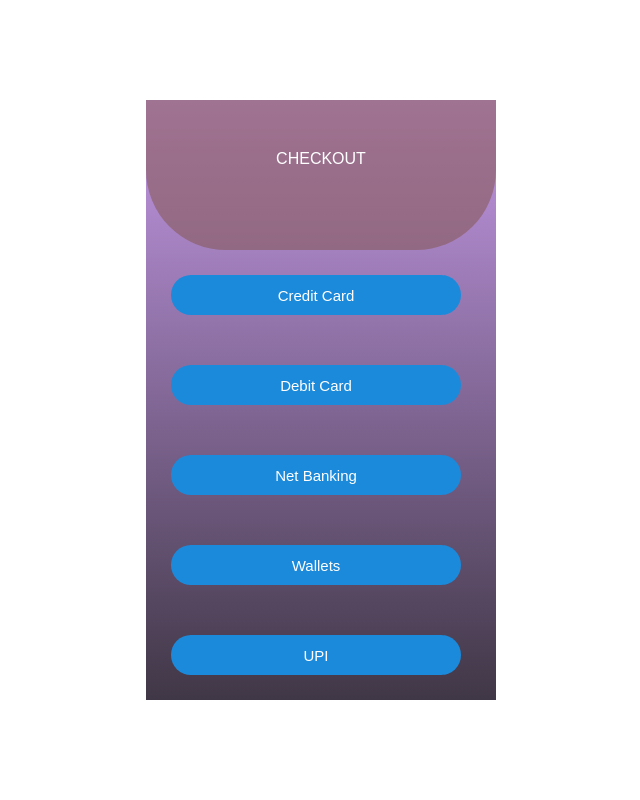
After one commit to Abst-Anand/Abstract, a PHP site: page /Transaction.html in a window 1280 px wide. The commit adds this page. Shown: the whole page, without its empty margins (319-959 px from the left). Run offline with PHP 8.4, Linux system fonts and the light colour scheme.

Commit message:
Updated all pages

```diff
--- /dev/null
+++ b/OwnerAgreement.html
@@ -0,0 +1,2 @@
+<div class="popup">
+    <h1 class="head">Owner Agreement::</h1>
--- /dev/null
+++ b/OwnerInterface.html
@@ -0,0 +1,2 @@
+<div class="popup">
+    <h1 class="head">Owner Interface</h1>
--- /dev/null
+++ b/Transaction.html
@@ -0,0 +1,21 @@
+<html>
+    <head>
+        <title>Checkout</title>
+        <link rel="stylesheet" href="css/Transaction.css">
+    </head>
+    <body>
+        <div class="app-container">
+            <div class="top-box">
+            <p>CHECKOUT</p>
+        </div>
+        <div class="bottom-box">
+        <button type="button" class="payment-option-btn">Credit Card</button>
+        <button type="button" class="payment-option-btn">Debit Card</button>
+        <button type="button" class="payment-option-btn">Net Banking</button>
+        <button type="button" class="payment-option-btn">Wallets</button>
+        <button type="button" class="payment-option-btn">UPI</button>
+
+
+        </div>
+    </body>
+</html>
--- /dev/null
+++ b/UserInterface.html
@@ -0,0 +1,6 @@
+<div class="popup">
+    <h1 class="head">User Interface</h1>
+    <script src="js/chetna.js"></script>
+    <button id = "find-me">Show my location</button><br/>
+<p id = "status"></p>
+<a id = "map-link" target="_blank">hh</a>
--- a/css/SignInPage.css
+++ b/css/SignInPage.css
@@ -3,17 +3,16 @@ body
      margin: 0;
      padding: 0;
      font-family: sans-serif;
-     background-image: url(images.jpg);
-     background-image: cover;
      background-position: center;
  }
  .sign-in
  {
     width: 300px;
-    box-shadow: 0 0 3px 0 rgba(0,0,0,0.3);
+    box-shadow: 0 0 3px 0 rgba(224, 116, 116, 0.3);
     padding: 20px;
     margin: 8% auto 0;
     text-align: center;
+    background: white;
 }
 .input-box
 {
--- /dev/null
+++ b/css/Transaction.css
@@ -0,0 +1,48 @@
+*{
+    margin: 0;
+    padding: 0;
+}
+body
+{
+    font-family: sans-serif;
+}
+.app-container
+{
+    height: 600px;
+    width: 350px;
+    top: 50%;
+    left: 50%;
+    transform: translate(-50%,-50%);
+    position: absolute;
+    background-image: linear-gradient(rgb(196, 152, 230),#403746);
+
+ }
+ .top-box
+ {
+     height: 150px;
+     background-color: rgba(136, 90, 90, 0.6);
+     border-bottom-left-radius: 80px;
+     border-bottom-right-radius: 80px;
+ }
+ .top-box p
+ {
+     text-align: center;
+     padding-top: 50px;
+     color: #fff;
+ }
+ .payment-option-btn
+ {
+     color: ivory;
+     margin: 25px 25px ;
+     height: 40px;
+     width: 290px;
+     background-color: #1c8adb;
+     color:#fff;
+     border-radius: 80px;
+     font-size: 15px;
+     border: none;
+     outline: none;
+     cursor: pointer;
+
+
+ }
```
Also changed, not shown: OwnerRegistration.html (+11 -11 lines), SignInPage.html (+5 -4 lines), SignUpPage.html (+7 -6 lines), css/SignUpPage.css (+9 -8 lines), js/SignUpPage.js (added, +15 -0 lines), js/chetna.js (added, +35 -0 lines), css/css-images/download.jpg (added), css/css-images/images.jpg (renamed from Images/images.jpg), css/css-images/istockphoto-1188218256-612x612.jpg (renamed from Images/istockphoto-1188218256-612x612.jpg), css/css-images/watercolor-abstract-background_220290-24.jpg (added).
